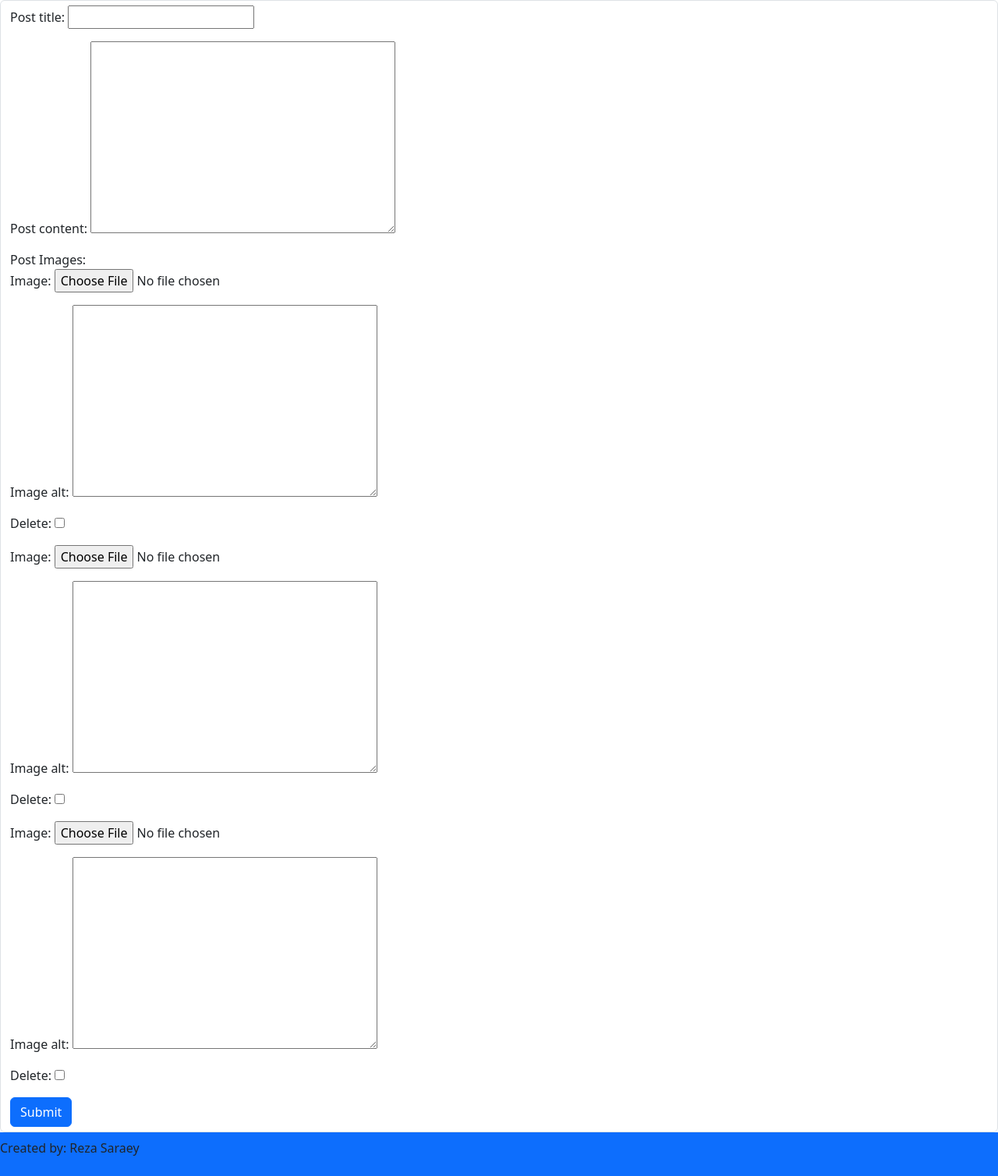
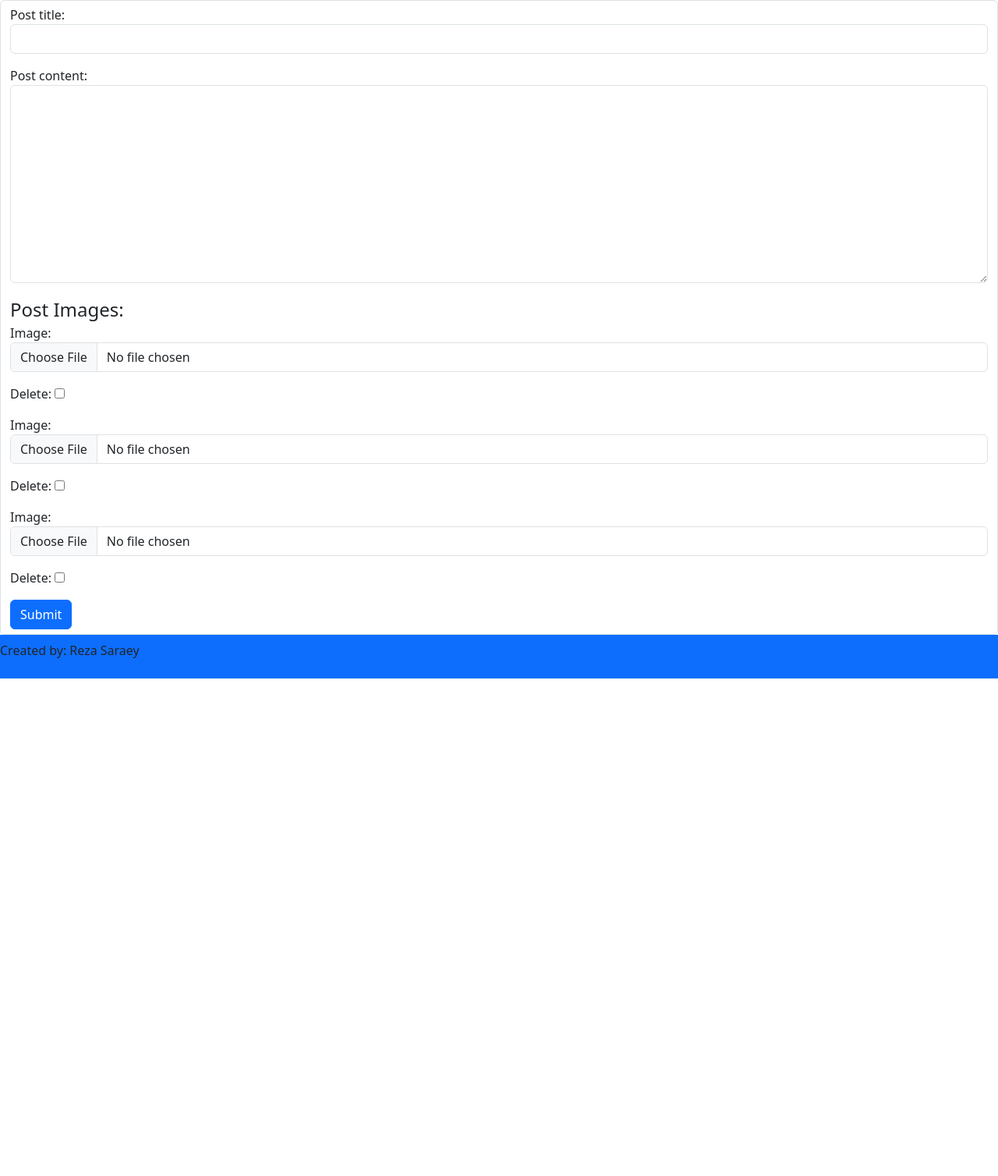
Before and after one commit to saraeygh/social-network, a Django app: page /posts/newpost/ in a window 1280 px wide. Shown: the part 110-1618 px from the top of the page at 78% size. After the commit the page ends 980 px from the top, so only its background shows below. Run offline with Django 4.2, Linux system fonts and the light colour scheme; the visitor is signed in with stand-in values (Sample User, id 1).

Commit message:
fix: fix alt_text keyerror

```diff
--- a/posts/forms.py
+++ b/posts/forms.py
@@ -14,6 +14,11 @@ class PostForm(forms.ModelForm):
             'post_slug': forms.HiddenInput(),
             'soft_delete': forms.HiddenInput(),
         }
+
+    def __init__(self, *args, **kwargs):
+        super().__init__(*args, **kwargs)
+        for field in self.fields.values():
+            field.widget.attrs['class'] = 'form-control'
 
 
 class ReplyFrom(forms.ModelForm):
@@ -34,11 +39,15 @@ class ReplyFrom(forms.ModelForm):
 
 class ImageForm(forms.ModelForm):
 
+    def __init__(self, *args, **kwargs):
+        super().__init__(*args, **kwargs)
+        for field in self.fields.values():
+            field.widget.attrs['class'] = 'form-control'
+
     class Meta:
         model = Image
         fields = [
             'image',
-            'alt_text'
         ]
 
 
--- a/posts/templates/new_post.html
+++ b/posts/templates/new_post.html
@@ -5,7 +5,7 @@
     <form method="POST" enctype="multipart/form-data">
         {% csrf_token %}
         {{ form.as_p }}
-        <div>
+        <div class="fs-4">
             Post Images:
         </div>
         {{ formset.as_p }}
--- a/posts/views.py
+++ b/posts/views.py
@@ -48,12 +48,10 @@ class NewPost(LoginRequiredMixin, View):
             for image in formset:
                 if image:
                     uoloaded_image = image['image']
-                    alt_text = image['alt_text']
                     post_id = new_post
 
                     new_iamge = Image.objects.create(
                         image=uoloaded_image,
-                        alt_text=alt_text,
                         post_id=post_id,
                     )
                     new_iamge.save()
```
